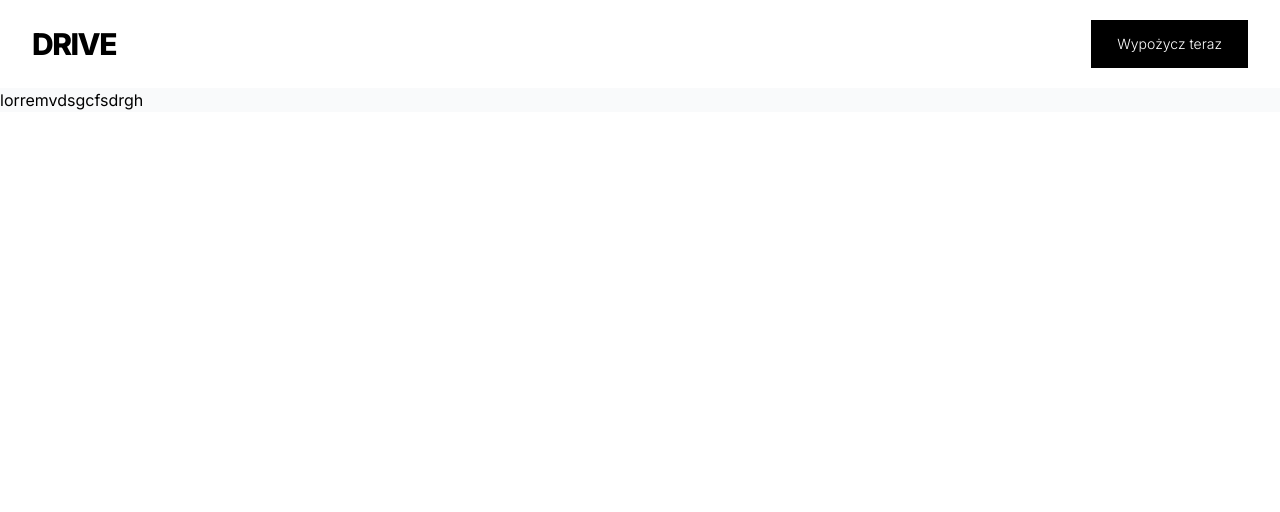
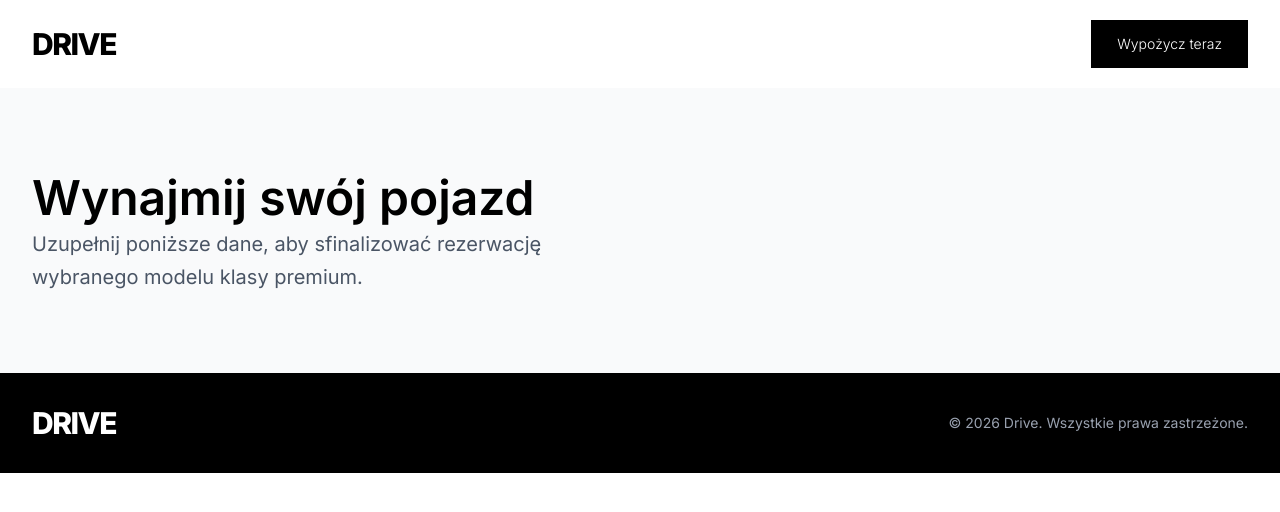
Before and after one commit to ogonekmateusz/car-rental-system, a React (Vite) app: page /rezerwacja in a window 1280 px wide. Shown: the top 512 px of the page. Built offline with nearby package versions, Linux system fonts and the light colour scheme; no server answers.

Commit message:
add order form Component with title

```diff
--- /dev/null
+++ b/src/components/orderPage/OrderForm.tsx
@@ -0,0 +1,16 @@
+import SectionContainer from "../shared/SectionContainer";
+
+export default function OrderForm() {
+    return (
+        <section className="py-10 md:py-15 lg:py-20">
+            <SectionContainer>
+            <h3 className="text-4xl lg:text-5xl text-center lg:text-left font-semibold leading-tight">
+                Wynajmij swój pojazd
+            </h3>
+            <p className="text-gray-600 text-center lg:text-left text-lg lg:text-xl leading-relaxed max-w-xl lg:max-w-lg">
+                Uzupełnij poniższe dane, aby sfinalizować rezerwację wybranego modelu klasy premium.
+            </p>
+            </SectionContainer>
+        </section>
+    );
+}
--- a/src/layouts/orderPage.tsx
+++ b/src/layouts/orderPage.tsx
@@ -1,12 +1,14 @@
 import Navbar from "../components/homePage/Navbar.tsx";
-
+import OrderForm from "../components/orderPage/orderForm.tsx";
+import Footer from "../sections/homePage/Footer.tsx";
 export default function orderPage() {
     return (
         <div>
             <Navbar />
             <section className="bg-gray-50">
-                lorremvdsgcfsdrgh
+                <OrderForm/>
             </section>
+            <Footer/>
         </div>
     )
 }
```
